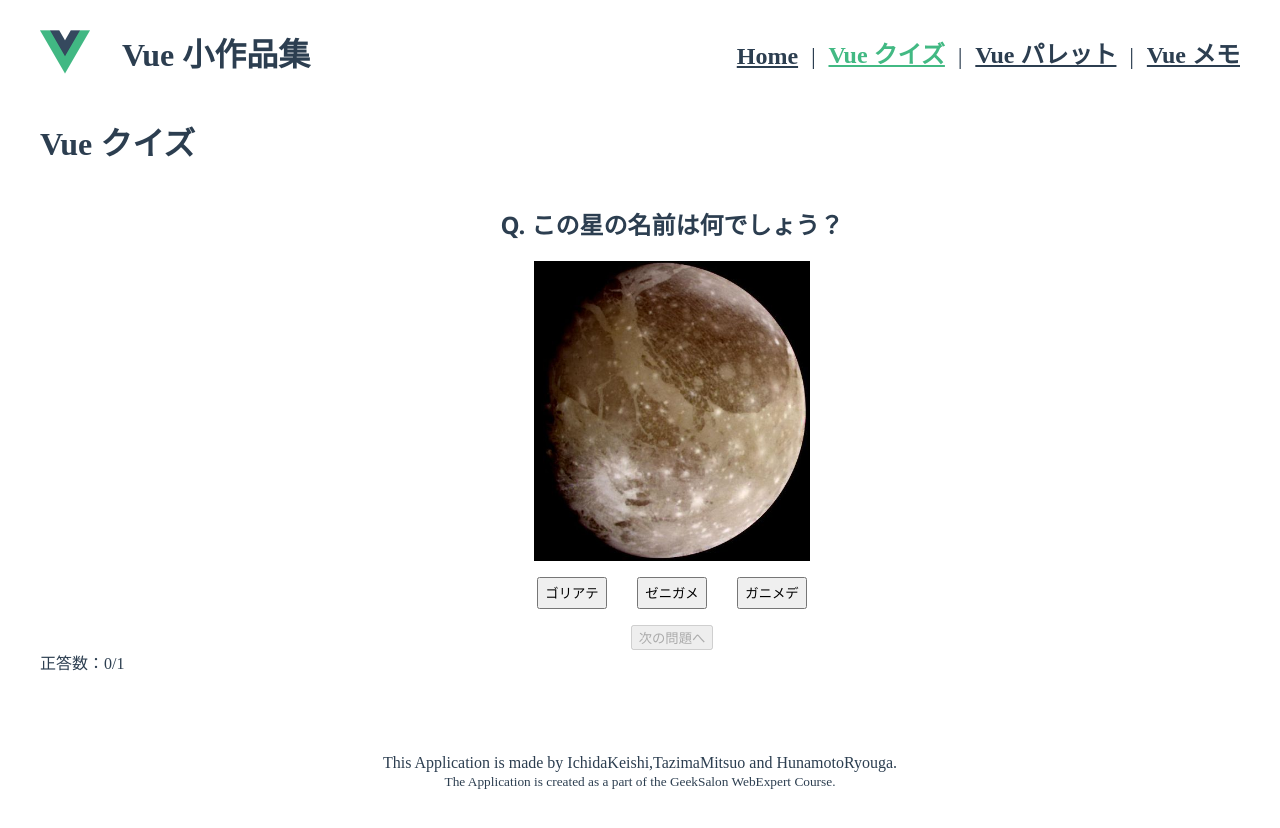
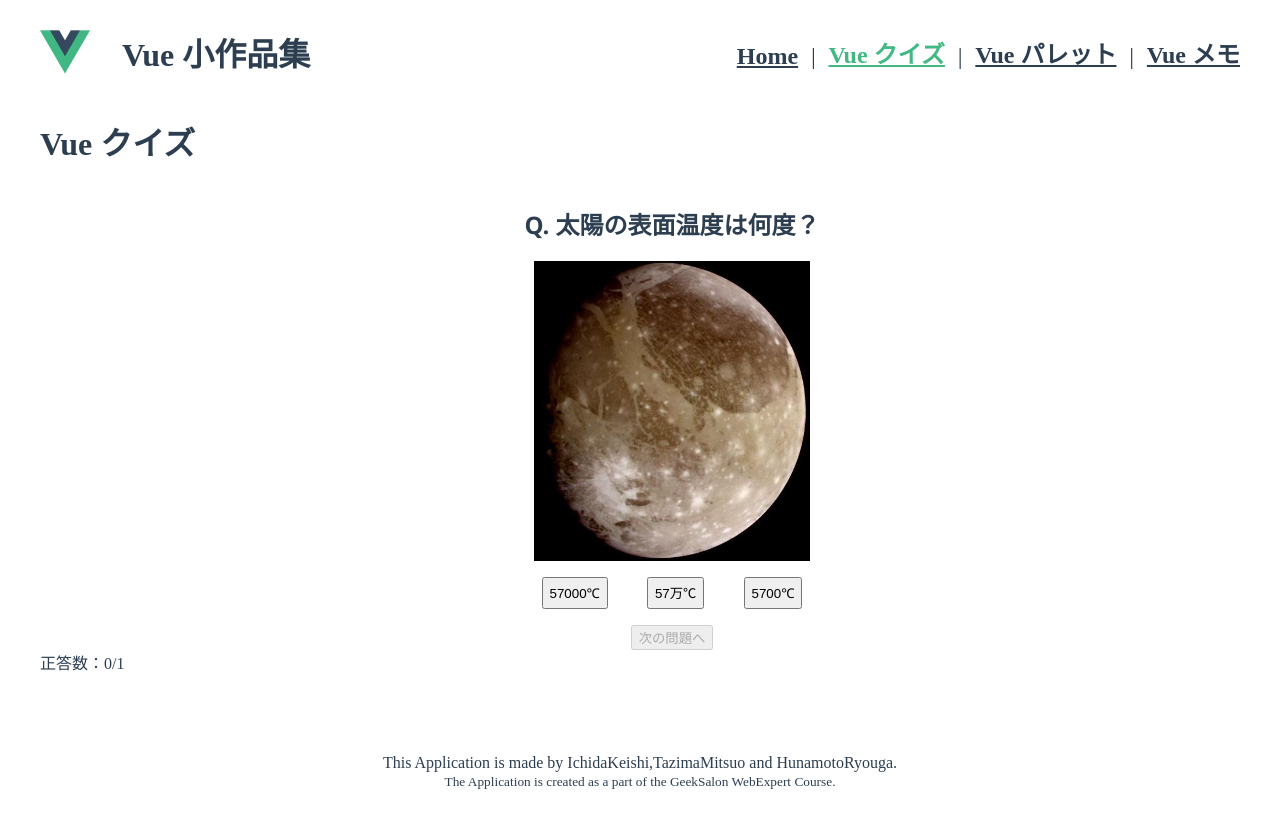
Before and after one commit to webex14-team-10/demo-team-app, a Vue app: page /quiz in a window 1280 px wide. Shown: the top 828 px of the page. Built offline with nearby package versions, Linux system fonts and the light colour scheme.

Commit message:
オリジナルのクイズにした。

```diff
--- a/src/views/QuizApp.vue
+++ b/src/views/QuizApp.vue
@@ -29,66 +29,66 @@ export default {
     return {
       quizes: [
         {
-          title: "この星の名前は何でしょう？",
+          title: "太陽の表面温度は何度？",
           image: require("@/assets/Ganymede.jpg"),
           choices: [
             {
-              text: "ゴリアテ",
+              text: "57000℃",
               feedback:
                 "残念！ゴリアテは、旧約聖書に登場するダビデに石で殺される巨人だよ。",
               authenticity: false,
             },
             {
-              text: "ゼニガメ",
+              text: "57万℃",
               feedback:
                 "残念！ゼニガメは、クサガメまたはニホンイシガメの幼体だよ。",
               authenticity: false,
             },
             {
-              text: "ガニメデ",
+              text: "5700℃",
               feedback: "正解！ガニメデは、木星の第三惑星だよ！",
               authenticity: true,
             },
           ],
         },
         {
-          title: "今何問目でしょう？",
+          title: "ゴリラの血液型は何型？",
           image: require("@/assets/Two.jpeg"),
           choices: [
             {
-              text: "に",
+              text: "B型",
               feedback: "正解！",
               authenticity: true,
             },
             {
-              text: "1",
+              text: "A型",
               feedback: "残念！",
               authenticity: false,
             },
             {
-              text: "4",
+              text: "O型",
               feedback: "残念",
               authenticity: true,
             },
           ],
         },
         {
-          title: "城の名前は何でしょう？",
+          title: "2進数で1011011は10進数に直すと？",
           image: require("@/assets/maruoka.png"),
           choices: [
             {
-              text: "丸岡城",
+              text: "91",
               feedback: "正解！",
               authenticity: true,
             },
             {
-              text: "丸亀城",
+              text: "121",
               feedback: "残念！",
               authenticity: false,
             },
             {
-              text: "ガニメデ",
-              feedback: "残念！ガニメデは、木星の第三惑星だよ！",
+              text: "153",
+              feedback: "残念！",
               authenticity: false,
             },
           ],
```
